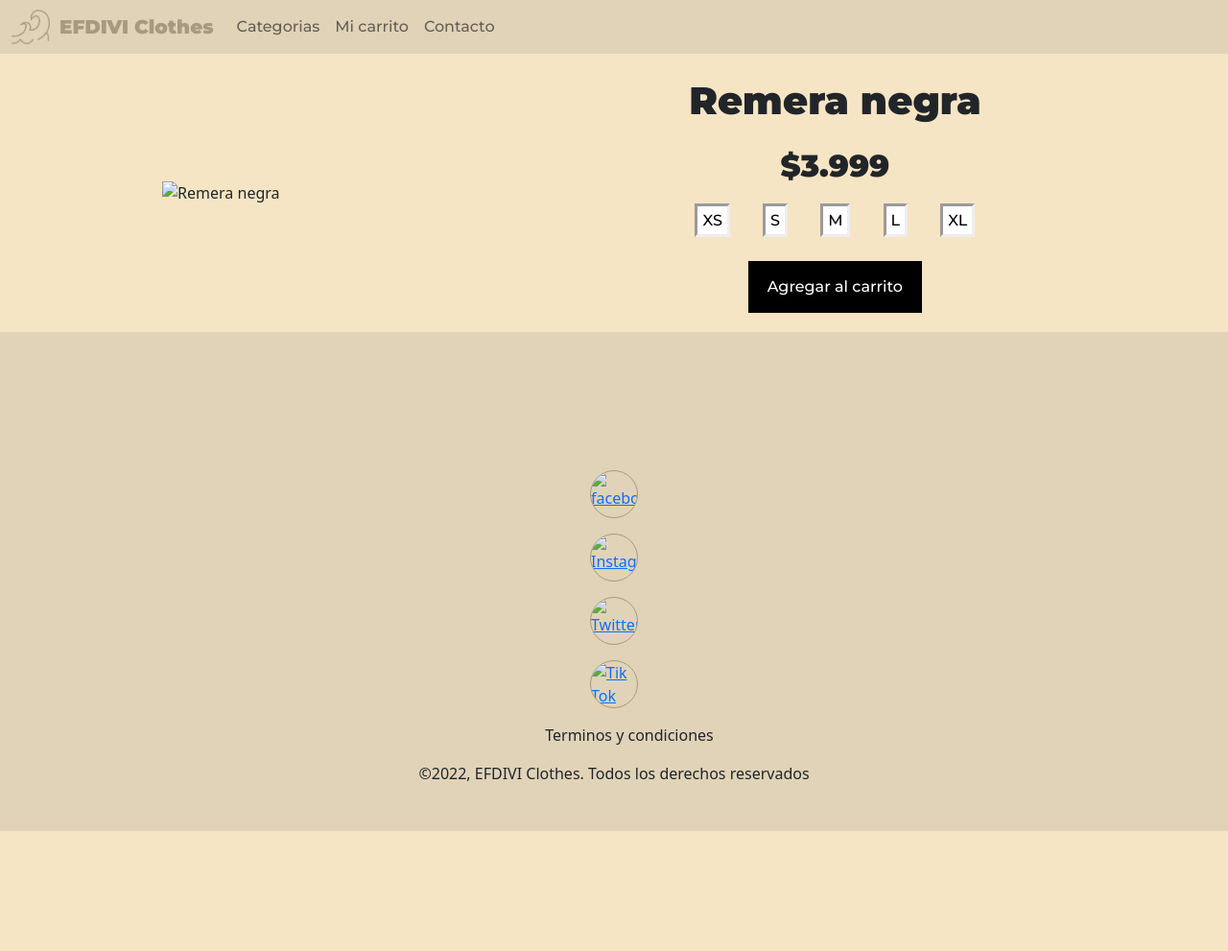
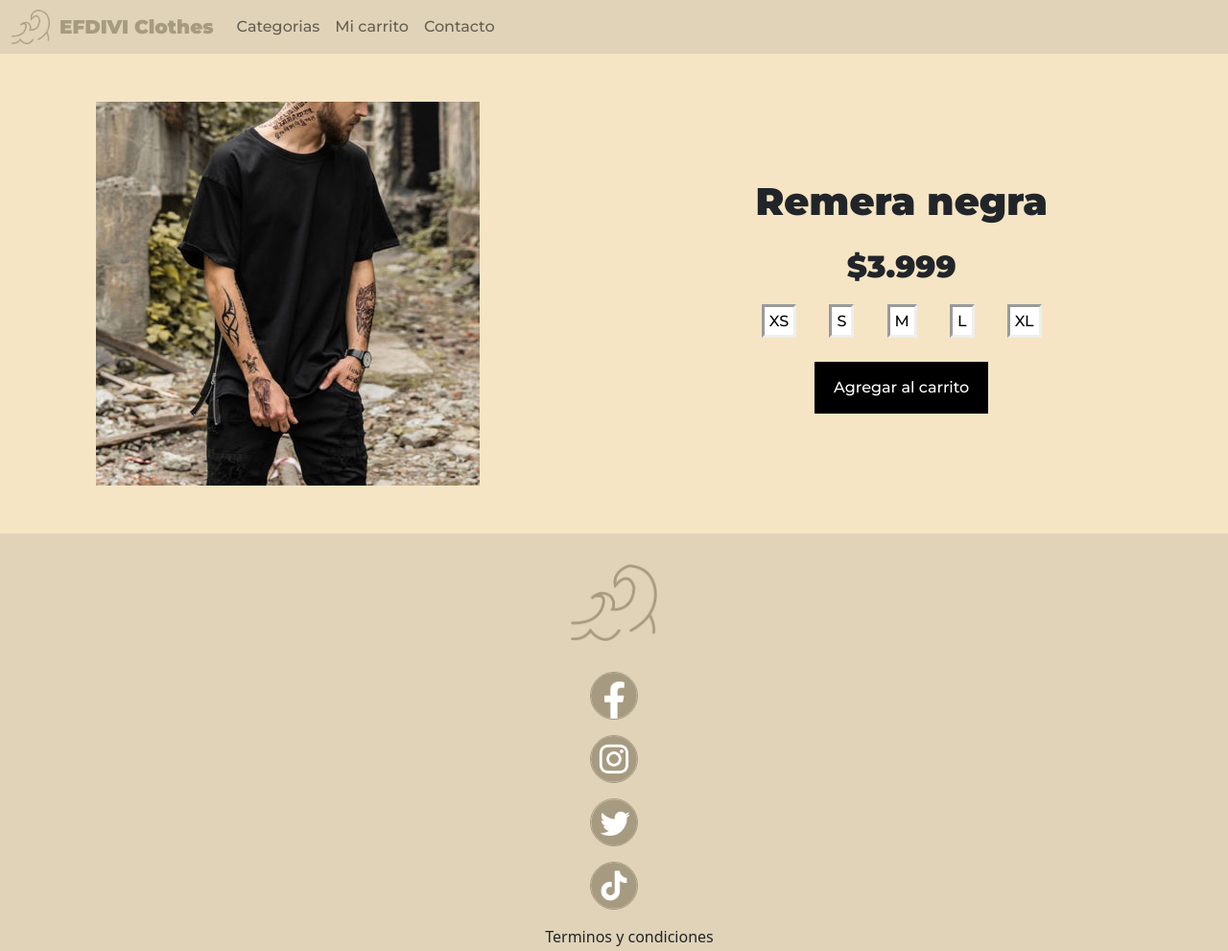
Before and after one commit to frandiazv/Francisco-Diaz, a website: page paginas/producto.html in a window 1280 px wide. Shown: the top 991 px of the page at 96% size. Before the commit the page ends 866 px from the top, so only its background shows below. Drawn offline with nearby package versions, Linux system fonts and the light colour scheme; files that its build step writes are made by us from their sources; the site is published under a folder, as on GitHub Pages, so addresses that start at the root find nothing.

Commit message:
Solucionando linkeo de fotos

```diff
--- a/paginas/producto.html
+++ b/paginas/producto.html
@@ -48,7 +48,7 @@
 
     <section class="product-container">
       <div class="producto-container">
-        <img class="remera-producto" src="/images/China-Apparel-Customized-Logo-Black-Open-Side-Zip-Oversize-T-Shirt.jpg" alt="Remera negra">
+        <img class="remera-producto" src="../images/China-Apparel-Customized-Logo-Black-Open-Side-Zip-Oversize-T-Shirt.jpg" alt="Remera negra">
       </div>
       <div>
         <h1 class="texto-de-producto">Remera negra</h1>
@@ -69,12 +69,12 @@
     <!-- Footer -->
 
     <footer>
-      <img src="/images/bro.png" alt="" class="logo">
+      <img src="../images/bro.png" alt="logo de la pagina" class="logo">
       <div>
-        <a href="https://www.facebook.com"><img src="/images/feisbuk.png" alt="facebook" class="iconos"></a>
-        <a href="https://www.instagram.com"><img src="/images/ig.png" alt="Instagram" class="iconos"></a>
-        <a href="https://twitter.com/home"><img src="/images/pajaritoi.png" alt="Twitter" class="iconos"></a>
-        <a href="https://www.tiktok.com/es?lang=es"><img src="/images/tito.png" alt="Tik Tok" class="iconos"></a>
+        <a href="https://www.facebook.com"><img src="../images/feisbuk.png" alt="facebook" class="iconos"></a>
+        <a href="https://www.instagram.com"><img src="../images/ig.png" alt="Instagram" class="iconos"></a>
+        <a href="https://twitter.com/home"><img src="../images/pajaritoi.png" alt="Twitter" class="iconos"></a>
+        <a href="https://www.tiktok.com/es?lang=es"><img src="../images/tito.png" alt="Tik Tok" class="iconos"></a>
       </div>
       <ul class="menu-container">
         <li class="item">Terminos y condiciones</li>
--- a/sass/components/_products.scss
+++ b/sass/components/_products.scss
@@ -23,7 +23,7 @@
       background-size: cover;
     }
     .producto-1 {
-      background-image: url(/images/China-Apparel-Customized-Logo-Black-Open-Side-Zip-Oversize-T-Shirt.jpg);
+      background-image: url(/images/China-Apparel-Customized-Logo-Black-Open-Side-Zip-Oversize-T-Shirt\ \(1\).jpg);
     }
     .producto-2 {
       background-image: url(/images/pantalon.png)
```
